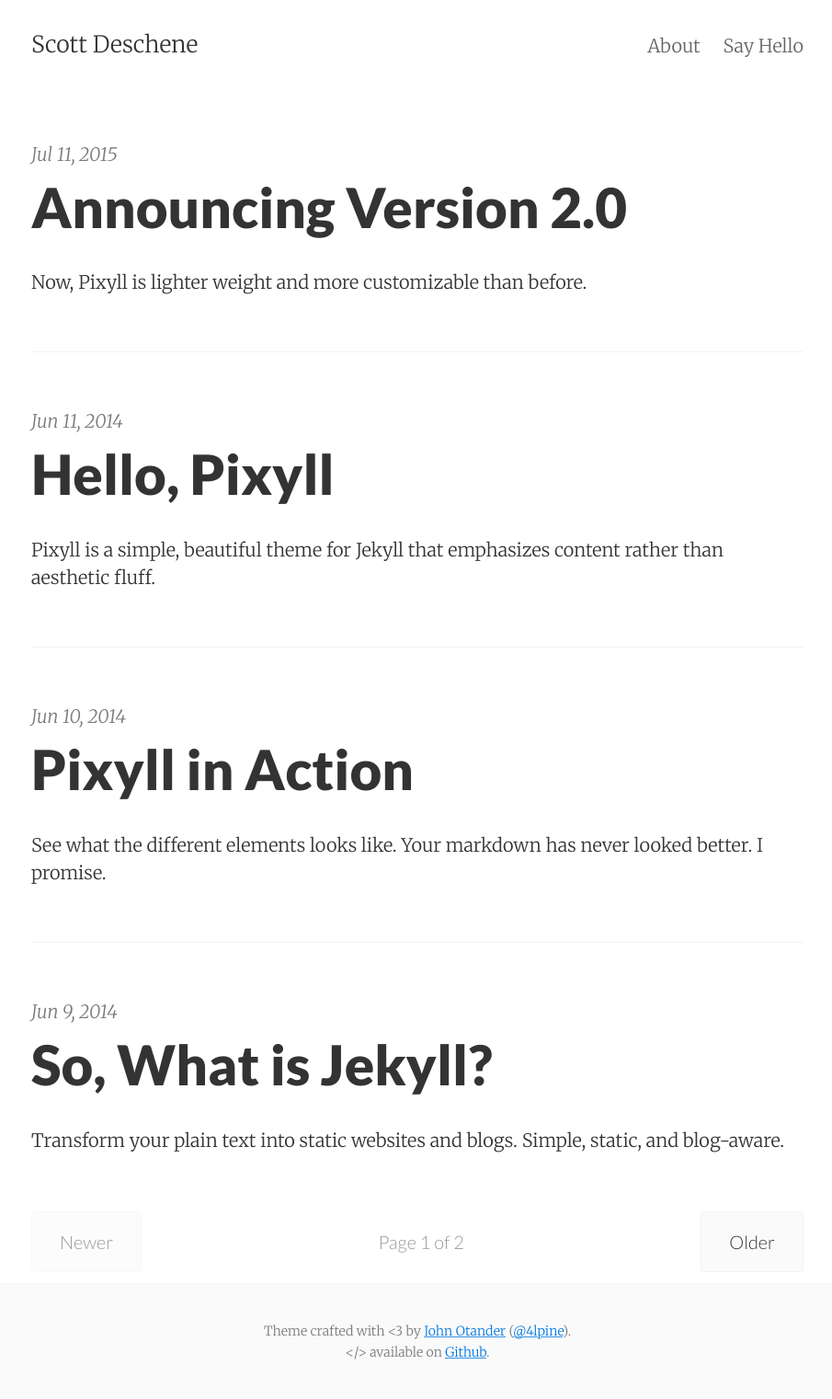
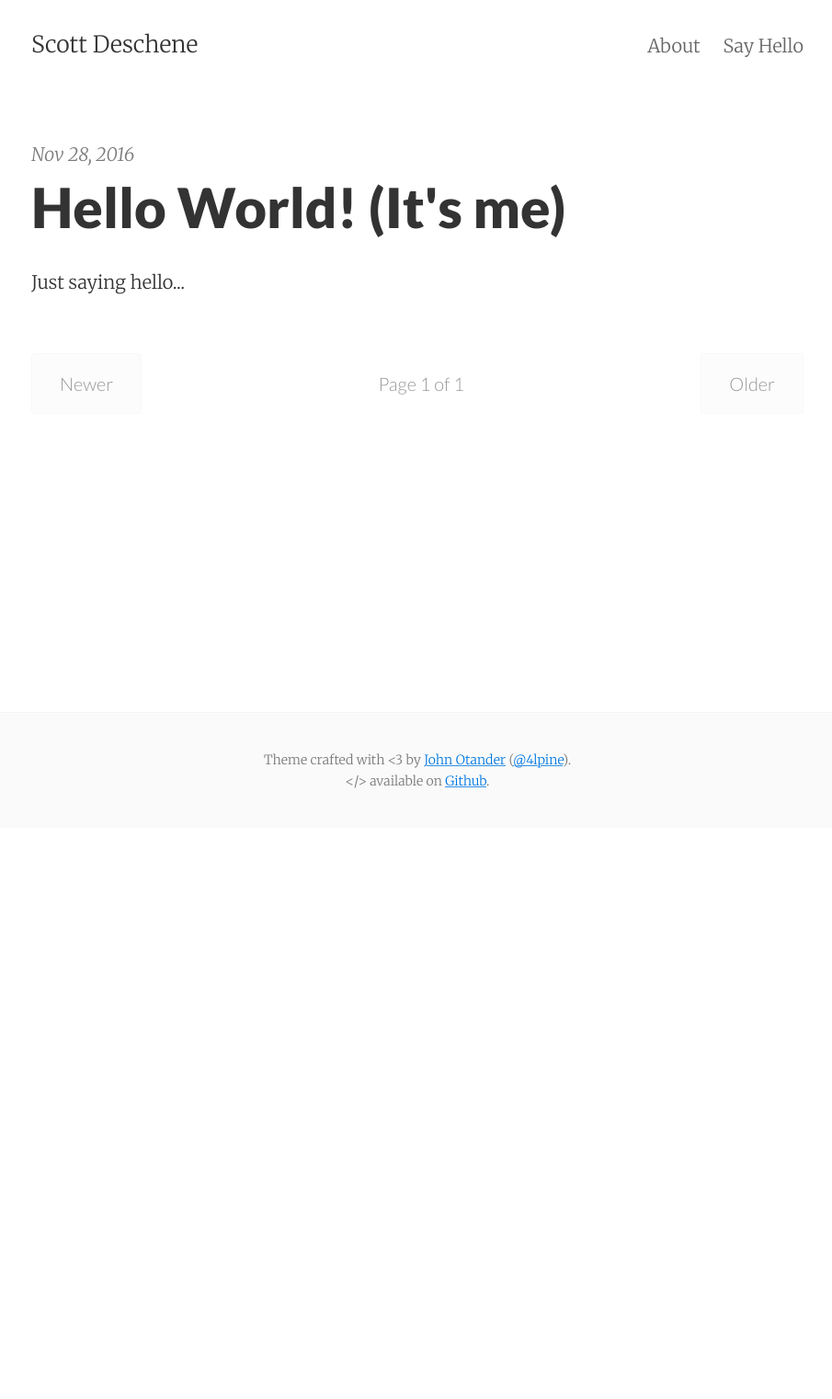
Before and after one commit to deschene/deschene.github.io, a Jekyll site: the page built from index.html, in a window 1280 px wide. Shown: the whole page at 92% size, without its empty margins (186-1091 px from the left). Built offline with Jekyll 4.4.1, drawn with Linux system fonts in a browser that asks for light colours; the list of posts is cut into pages by our own code; after the commit the page ends 900 px from its top, so only the background shows below that.

Commit message:
Updating posts

```diff
--- a/_posts/2014-06-09-so-what-is-jekyll.md
+++ /dev/null
@@ -1,17 +0,0 @@
----
-layout:     post
-title:      So, What is Jekyll?
-date:       2014-06-09 12:32:18
-summary:    Transform your plain text into static websites and blogs. Simple, static, and blog-aware.
-categories: jekyll pixyll
----
-
-Jekyll is a tool for transforming your plain text into static websites and
-blogs. It is simple, static, and blog-aware. Jekyll uses the
-[Liquid](http://docs.shopify.com/themes/liquid-basics) templating
-language and has builtin [Markdown](http://daringfireball.net/projects/markdown/)
-and [Textile](http://en.wikipedia.org/wiki/Textile_(markup_language)) support.
-
-It also ties in nicely to [Github Pages](https://pages.github.com/).
-
-Learn more about Jekyll on their [website](http://jekyllrb.com/).
--- a/_posts/2014-06-10-see-pixyll-in-action.md
+++ b/_posts/2014-06-10-see-pixyll-in-action.md
@@ -1,8 +1,8 @@
 ---
 layout:     post
-title:      Pixyll in Action
-date:       2014-06-10 12:31:19
-summary:    See what the different elements looks like. Your markdown has never looked better. I promise.
+title:      Hello World! (It's me)
+date:       2016-11-28
+summary:    Just saying hello...
 categories: jekyll pixyll
 ---
 
--- a/_posts/2014-06-11-welcome-to-pixyll.markdown
+++ /dev/null
@@ -1,26 +0,0 @@
----
-layout:     post
-title:      Hello, Pixyll
-date:       2014-06-11 15:31:19
-summary:    Pixyll is a simple, beautiful theme for Jekyll that emphasizes content rather than aesthetic fluff.
-categories: jekyll pixyll
----
-
-Hello.
-
-Pixyll is a simple, beautiful theme for Jekyll that emphasizes content rather than aesthetic fluff. It's mobile _first_, fluidly responsive, and delightfully lightweight.
-
-It's pretty minimal, but leverages large type and drastic contrast to make a statement, on all devices.
-
-<blockquote>
-  <p>
-    Perfection is achieved, not when there is nothing more to add, but when there is nothing left to take away.
-  </p>
-  <footer><cite title="Antoine de Saint-Exupéry">Antoine de Saint-Exupéry</cite></footer>
-</blockquote>
-
-## Where is it?
-
-Checkout the [Github repository](https://github.com/johnotander/pixyll) to download it, request a feature, or report a bug.
-
-It's free, and open source ([MIT](http://opensource.org/licenses/MIT)).
--- a/_posts/2015-07-11-announcing-pixyll-version-2.md
+++ /dev/null
@@ -1,16 +0,0 @@
----
-layout:     post
-title:      Announcing Version 2.0
-date:       2015-07-11
-summary:    Now, Pixyll is lighter weight and more customizable than before.
-categories: jekyll pixyll
----
-
-In an effort to make Pixyll easier to customize and more aesthetically pleasing, we've release version `2.0`.
-
-Pixyll now features:
-
-* Line anchors in code blocks and new syntax highlighting
-* A customizable variables file
-* Modular, and lighter weight CSS
-* No more `max-width` media queries
```
Also changed, not shown: _posts/2014-06-08-pixyll-has-pagination.md (deleted, +0 -9 lines).
